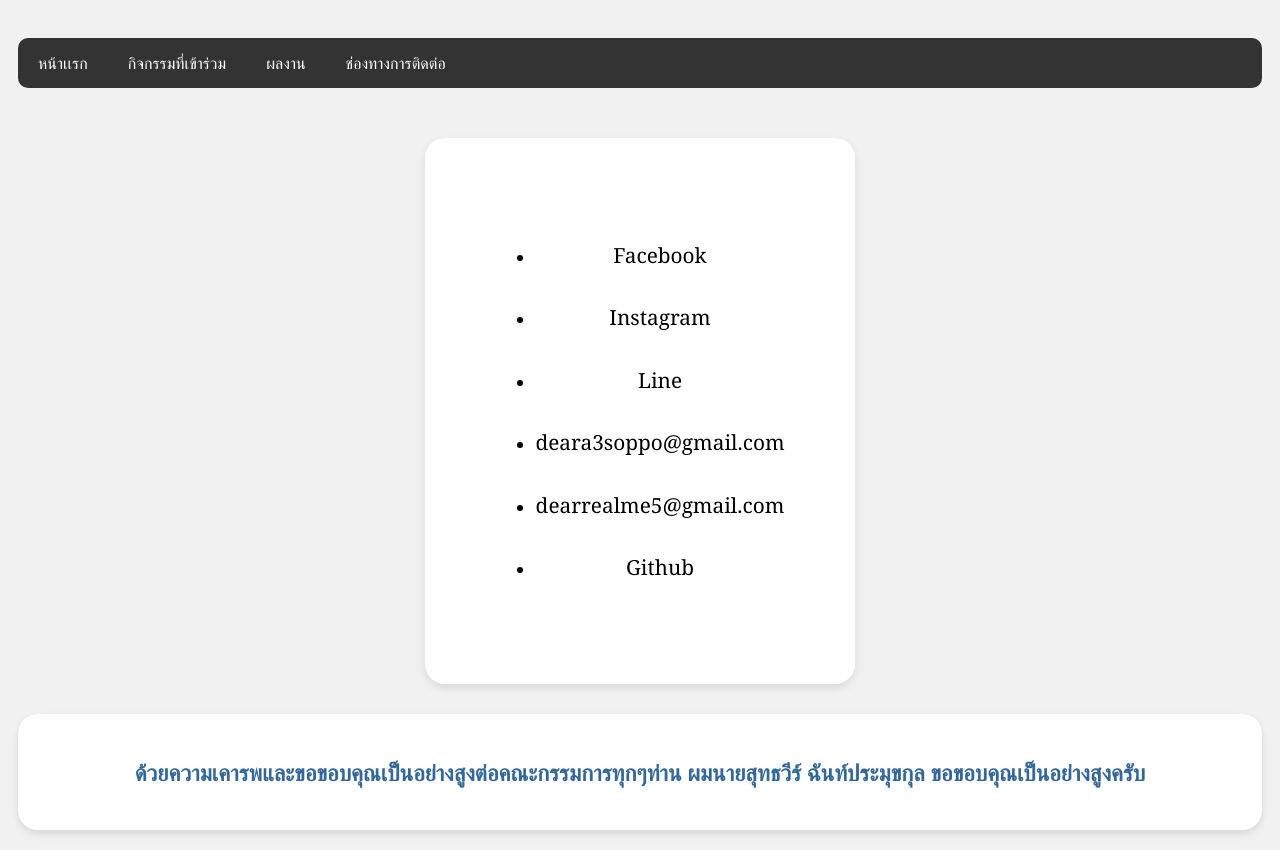
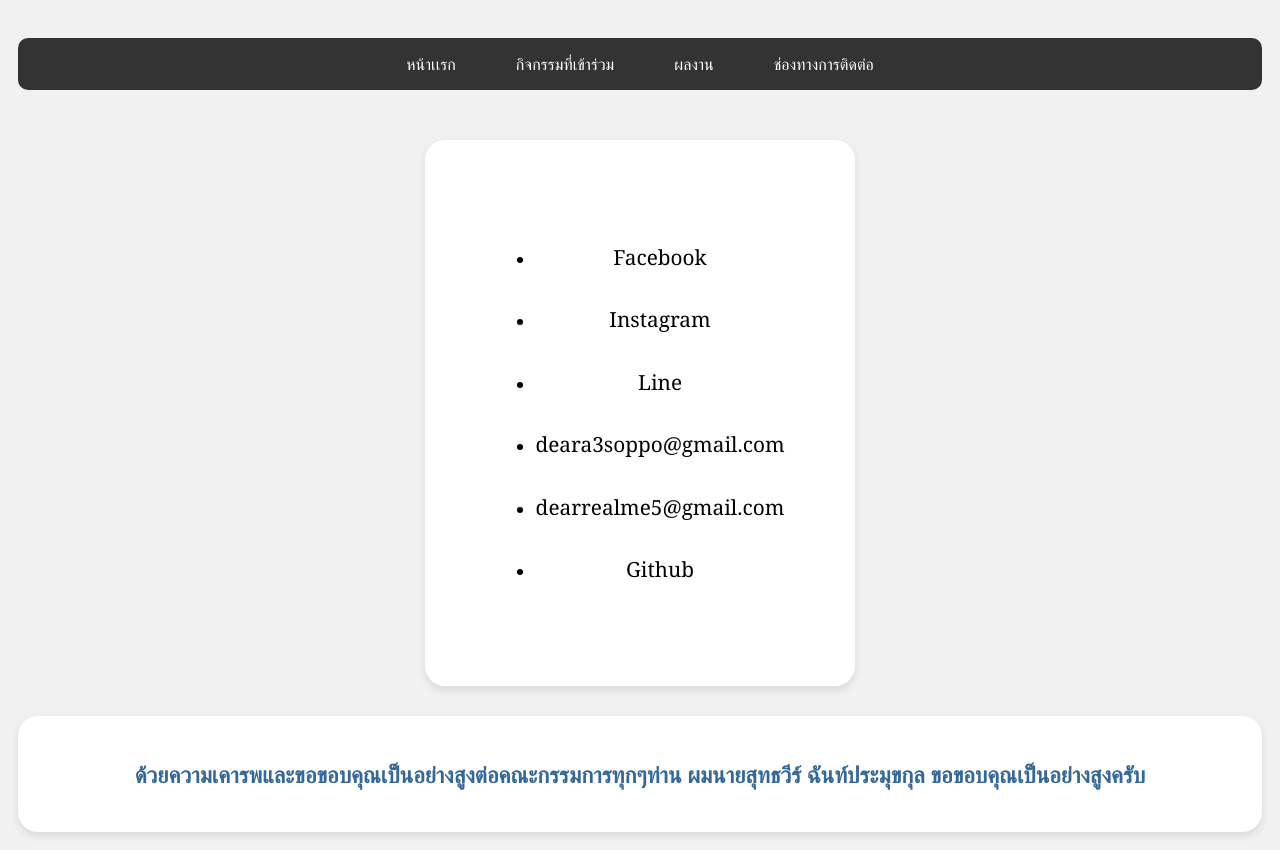
Before and after one commit to SYNX5X/PORTFOLIO-SUTTHWEE-CHANPARMOOKKUN, a plain HTML site: page หน้าสอง/ช่องทางการติดต่อ.html in a window 1280 px wide. Drawn offline with Linux system fonts and the light colour scheme.

Commit message:
PORTFOLIO-SUTTHWEE-CHANPARMOOKKUN

```diff
--- a/ผลงาน/ผลงาน.css
+++ b/ผลงาน/ผลงาน.css
@@ -23,6 +23,7 @@ body {
   background-color: #333;
   border-radius: 10px;
   margin-top: 20px;
+  justify-content: center;
 }
 
 /* สไตล์ลิงค์ใน Navigation Bar */
@@ -31,7 +32,7 @@ body {
   display: block;
   color: white;
   text-align: center;
-  padding: 14px 20px;
+  padding: 15px 30px;
   text-decoration: none;
   transition: all 0.5s ease;
 }
--- a/หน้ากิจกรรม/หน้ากิจกรรม.css
+++ b/หน้ากิจกรรม/หน้ากิจกรรม.css
@@ -23,6 +23,7 @@ body {
   background-color: #333;
   border-radius: 10px;
   margin-top: 20px;
+  justify-content: center;
 }
 
 /* สไตล์ลิงค์ใน Navigation Bar */
@@ -31,7 +32,7 @@ body {
   display: block;
   color: white;
   text-align: center;
-  padding: 14px 20px;
+  padding: 15px 30px;
   text-decoration: none;
   transition: all 0.5s ease;
 }
--- a/หน้าสอง/ช่องทางการติดต่อ.css
+++ b/หน้าสอง/ช่องทางการติดต่อ.css
@@ -23,6 +23,8 @@ body {
   background-color: #333;
   border-radius: 10px;
   margin-top: 20px;
+  align-items: center;
+  justify-content: center;
 }
 
 /* สไตล์ลิงค์ใน Navigation Bar */
@@ -31,7 +33,7 @@ body {
   display: block;
   color: white;
   text-align: center;
-  padding: 14px 20px;
+  padding: 15px 30px;
   text-decoration: none;
   transition: all 0.5s ease;
 }
@@ -76,6 +78,7 @@ body {
 
 .submenu a:hover {
   color: #fa4616;
+  background-color: #ffffff;
   width: 300px;
 }
 
```
Also changed, not shown: index.html (+4 -1 lines).
